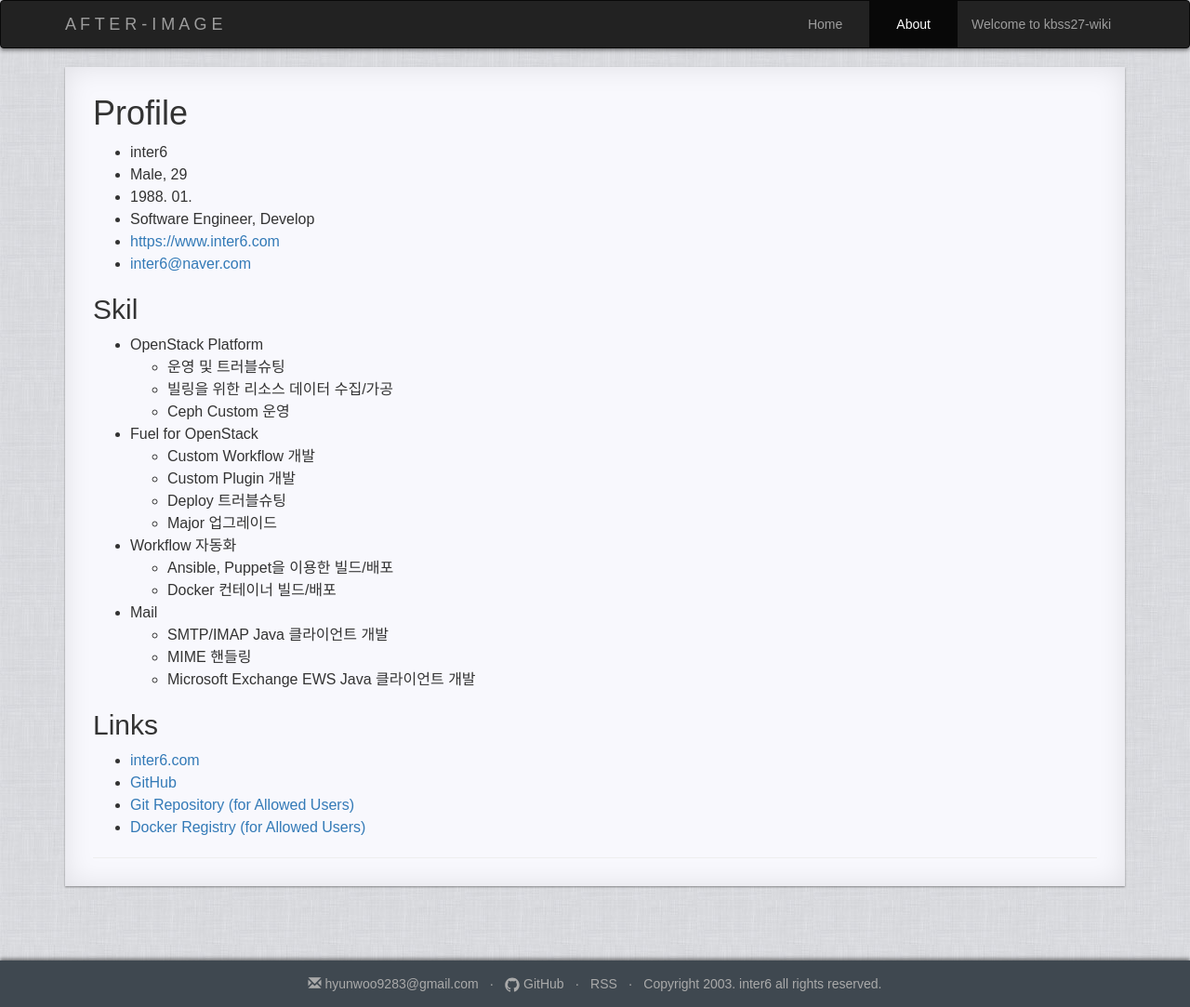
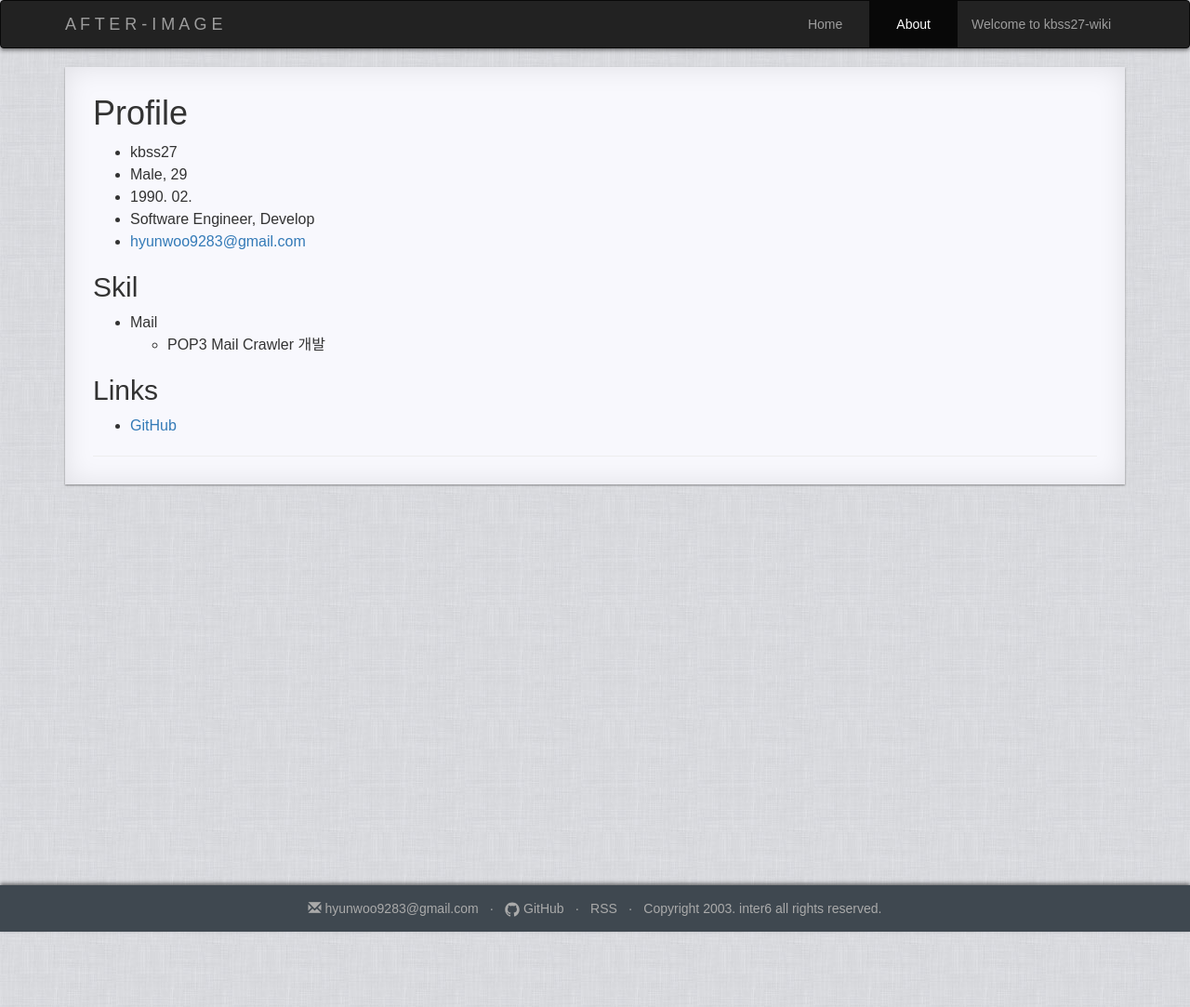
Before and after one commit to kbss27/kbss27.github.io, a Jekyll site: the page built from pages/1_about.md, in a window 1280 px wide. Shown: the whole page at 93% size. Built offline with Jekyll 4.4.1, drawn with Linux system fonts in a browser that asks for light colours; after the commit the page ends 1002 px from its top, so only the background shows below that.

```diff
--- a/pages/1_about.md
+++ b/pages/1_about.md
@@ -7,37 +7,18 @@ permalink: /about/
 
 # Profile
 
-- inter6
+- kbss27
 - Male, 29
-- 1988\. 01\.
+- 1990\. 02\.
 - Software Engineer, Develop
-- [https://www.inter6.com](https://www.inter6.com)
-- [inter6@naver.com](inter6@naver.com)
+- [hyunwoo9283@gmail.com](hyunwoo9283@gmail.com)
 
 
 ## Skil
 
-- OpenStack Platform
-  - 운영 및 트러블슈팅
-  - 빌링을 위한 리소스 데이터 수집/가공
-  - Ceph Custom 운영
-- Fuel for OpenStack
-  - Custom Workflow 개발
-  - Custom Plugin 개발
-  - Deploy 트러블슈팅
-  - Major 업그레이드
-- Workflow 자동화
-  - Ansible, Puppet을 이용한 빌드/배포
-  - Docker 컨테이너 빌드/배포
 - Mail
-  - SMTP/IMAP Java 클라이언트 개발
-  - MIME 핸들링
-  - Microsoft Exchange EWS Java 클라이언트 개발
-
+  - POP3 Mail Crawler 개발
 
 ## Links
 
-- [inter6.com](https://inter6.com)
-- [GitHub](https://github.com/inter6)
-- [Git Repository (for Allowed Users)](https://inter6.com:9043)
-- [Docker Registry (for Allowed Users)](https://inter6.com:9243)
+- [GitHub](https://github.com/kbss27)
```
Also changed, not shown: _layouts/post.html (+8 -8 lines), index.md (+1 -4 lines).
